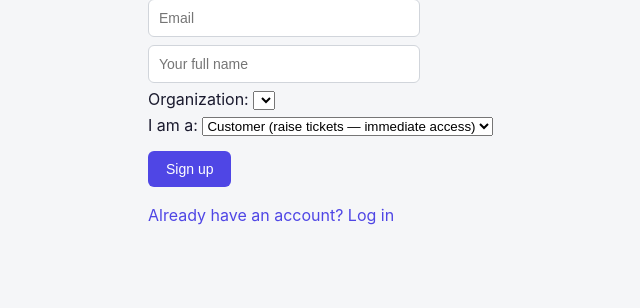
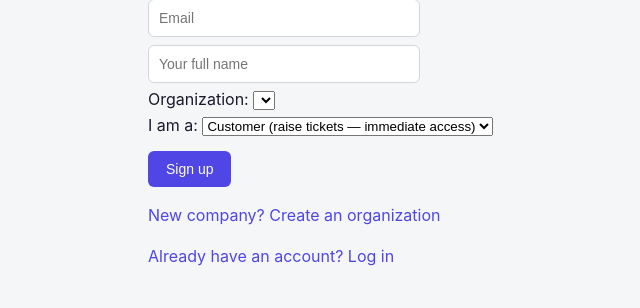
Before and after one commit to hrushii1305/deskhive, a Django app: page /signup/ in a window 1280 px wide. Shown: the part 183-491 px from the top of the page, without its empty margins (142-782 px from the left). Run offline with Django 5.2, Linux system fonts and the light colour scheme; data that the repository does not hold is empty; parts of the project's set-up code (start-up, migrations or seed data) failed here and were passed over.

Commit message:
Link signup page to owner registration

```diff
--- a/templates/signup.html
+++ b/templates/signup.html
@@ -24,6 +24,7 @@
     </select><br>
 
     <button id="signupBtn">Sign up</button>
+    <p><a href="/register-owner/">New company? Create an organization</a></p>
     <p id="message"></p>
     <p><a href="/">Already have an account? Log in</a></p>
 
```
